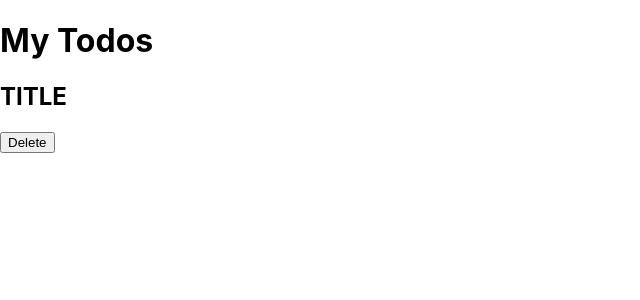
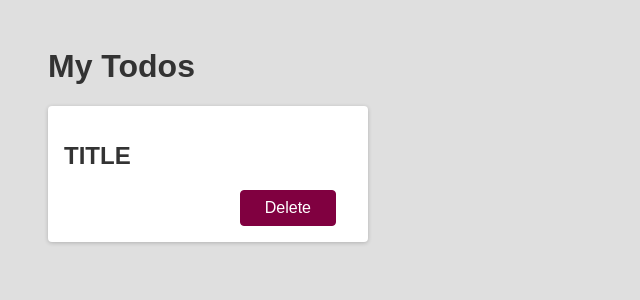
Before and after one commit to JonahJKim/reactapp1, a React (Create React App) app: page / in a window 1280 px wide. Shown: the top 300 px of the page, without its empty margins (0-640 px from the left). Built offline with nearby package versions, Linux system fonts and the light colour scheme.

Commit message:
Added other css

```diff
--- a/src/App.js
+++ b/src/App.js
@@ -2,10 +2,10 @@ function App() {
   return (
   <div>
     <h1>My Todos</h1>
-    <div>
+    <div className='card'>
       <h2>TITLE</h2>
-      <div>
-        <button>Delete</button>
+      <div className='actions'>
+        <button className="btn">Delete</button>
       </div>
     </div>
   </div>
--- a/src/index.css
+++ b/src/index.css
@@ -1,13 +1,73 @@
-body {
-  margin: 0;
-  font-family: -apple-system, BlinkMacSystemFont, 'Segoe UI', 'Roboto', 'Oxygen',
-    'Ubuntu', 'Cantarell', 'Fira Sans', 'Droid Sans', 'Helvetica Neue',
-    sans-serif;
-  -webkit-font-smoothing: antialiased;
-  -moz-osx-font-smoothing: grayscale;
+* {
+  box-sizing: border-box;
 }
 
-code {
-  font-family: source-code-pro, Menlo, Monaco, Consolas, 'Courier New',
-    monospace;
+body {
+  font-family: sans-serif;
+  margin: 3rem;
+  background-color: #dfdfdf;
 }
+
+h1, h2 {
+  color: #333333;
+}
+
+.btn {
+  font: inherit;
+  padding: 0.5rem 1.5rem;
+  cursor: pointer;
+  border-radius: 4px;
+  background-color: #800040;
+  color: white;
+  border: 1px solid #800040;
+  margin: 0 1rem;
+}
+
+.btn:hover {
+  background-color: #9c1458;
+  border-color: #9c1458;
+}
+
+.btn--alt {
+  background-color: transparent;
+  color: #800040;
+}
+
+.btn--alt:hover {
+  background-color: #f8dae9;
+}
+
+.card {
+  background-color: white;
+  border-radius: 4px;
+  box-shadow: 0 1px 4px rgba(0, 0, 0, 0.2);
+  padding: 1rem;
+  width: 20rem;
+}
+
+.actions {
+  text-align: right;
+}
+
+.modal {
+  box-shadow: 0 1px 4px rgba(0, 0, 0, 0.2);
+  border-radius: 6px;
+  background-color: white;
+  padding: 1rem;
+  text-align: center;
+  width: 30rem;
+  z-index: 10;
+  position: fixed;
+  top: 20vh;
+  left: calc(50% - 15rem);
+}
+
+.backdrop {
+  position: fixed;
+  z-index: 1;
+  background-color: rgba(0, 0, 0, 0.75);
+  width: 100%;
+  height: 100vh;
+  top: 0;
+  left: 0;
+}
```
